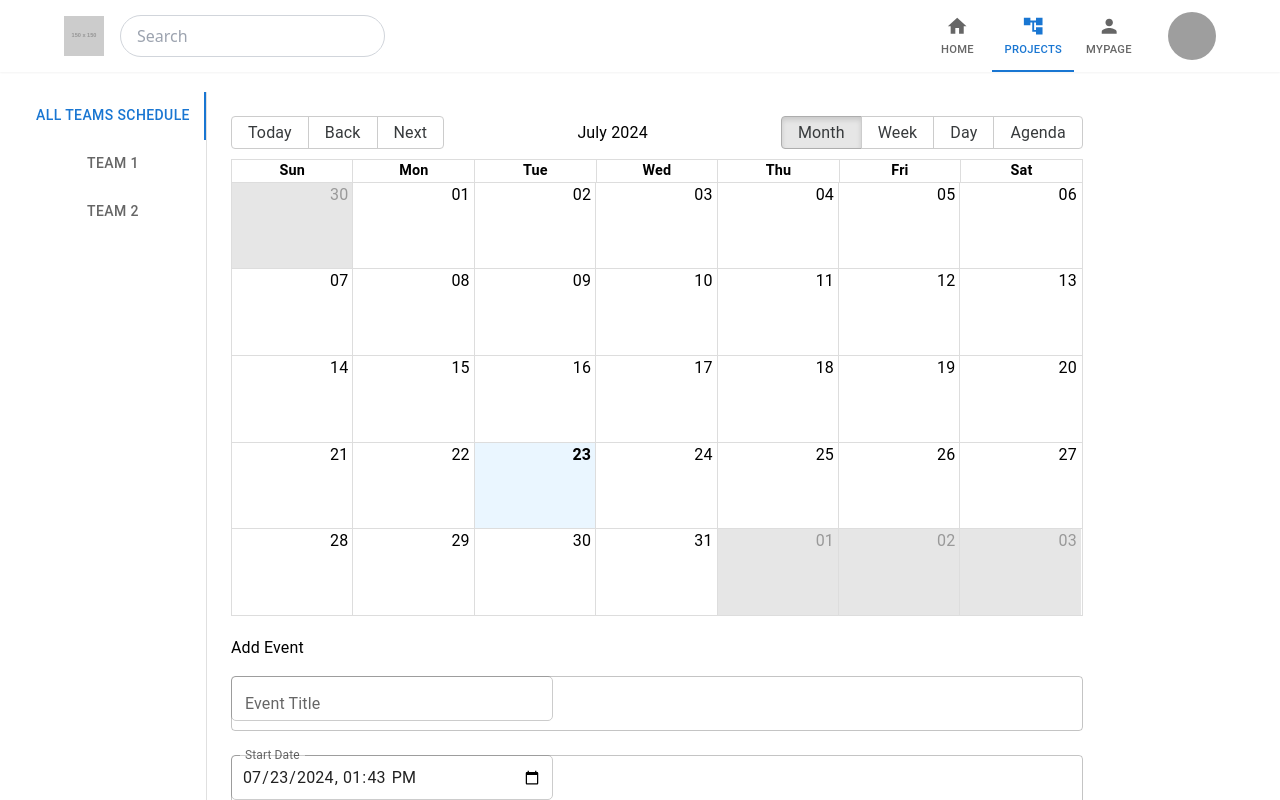
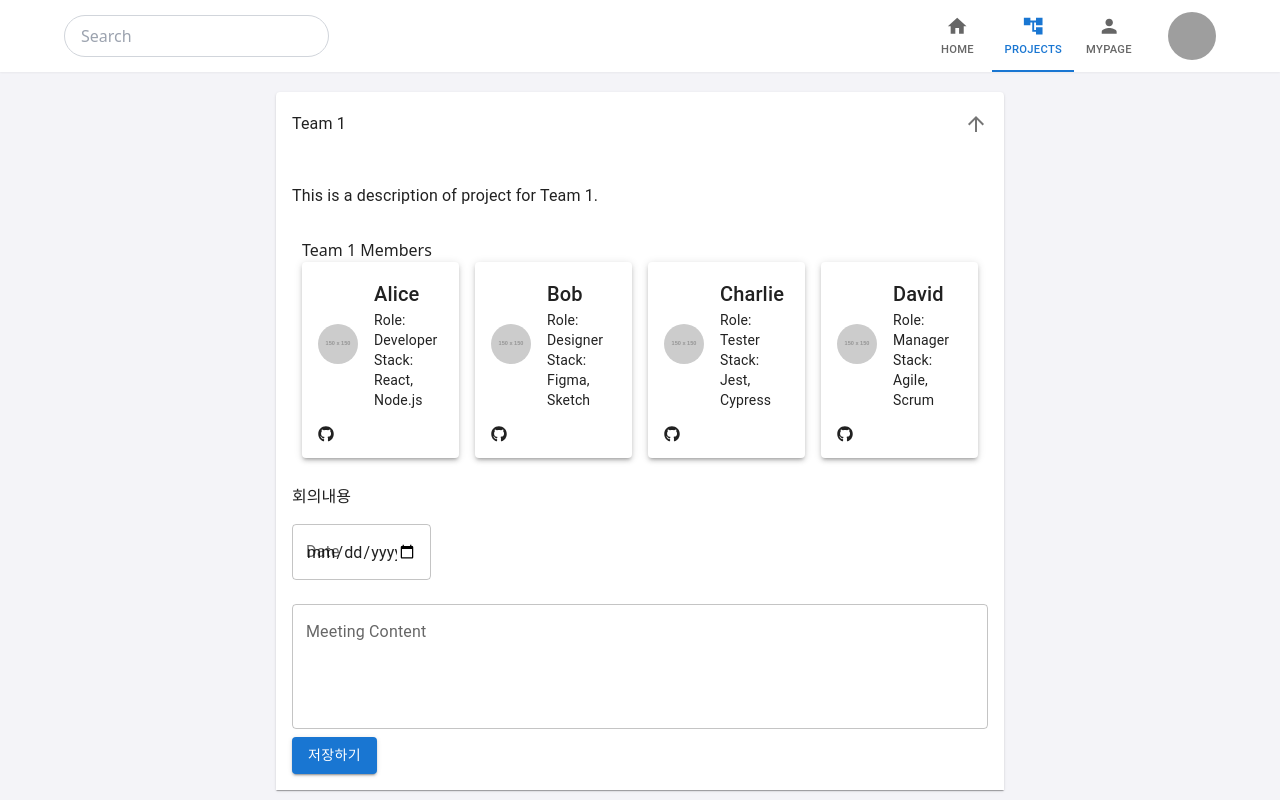
Before and after one commit to GDSC-LIV/LIV-FE, a React (Vite) app: page /Project in a window 1280 px wide. Shown: the top 800 px of the page. Built offline with nearby package versions, Linux system fonts and the light colour scheme; grey boxes are pictures that could not be loaded.

Commit message:
[feat] UI 퍼블리싱

```diff
--- a/package.json
+++ b/package.json
@@ -20,6 +20,7 @@
     "@types/moment": "^2.13.0",
     "@types/react-big-calendar": "^1.8.9",
     "autoprefixer": "^10.4.19",
+    "axios": "^1.7.2",
     "date-fns": "^3.6.0",
     "dayjs": "^1.11.11",
     "moment": "^2.30.1",
--- a/src/components/Header.tsx
+++ b/src/components/Header.tsx
@@ -37,12 +37,12 @@ const Header: React.FC<HeaderProps> = ({ value, onChange }) => {
     <header className="w-full bg-white shadow-sm z-50 relative">
       <div className="max-w-6xl mx-auto flex items-center justify-between relative">
         <div className="flex items-center space-x-4">
-          <img
+          {/* <img
             src="https://via.placeholder.com/150?text=LIV"
             alt="LIV Logo"
             className="w-10 h-10 cursor-pointer"
             onClick={() => navigate('/')}
-          />
+          /> */}
           <input
             type="text"
             placeholder="Search"
--- a/src/components/home/PostModal.tsx
+++ b/src/components/home/PostModal.tsx
@@ -59,7 +59,7 @@ const PostModal: React.FC<PostModalProps> = ({ onClose }) => {
         transform: "translate(-50%, -50%)",
       }}
     >
-      <h2 className="text-2xl font-semibold mb-4">프로젝트 모집</h2>
+      <h2 className="text-2xl font-semibold mb-4">Start a Post</h2>
 
       {step === 1 && (
         <>
@@ -78,7 +78,7 @@ const PostModal: React.FC<PostModalProps> = ({ onClose }) => {
             <MenuItem value="스터디 모집">스터디 모집</MenuItem>
           </TextField>
           <TextField
-            label="프로젝트 주제"
+            label="주제"
             variant="outlined"
             fullWidth
             value={topic}
--- a/src/pages/ProjectPage.css
+++ b/src/pages/ProjectPage.css
@@ -1,121 +1,38 @@
-.header {
-    width: 100%;
-    background-color: white;
-    box-shadow: 0 1px 3px rgba(0, 0, 0, 0.1);
-    z-index: 50;
-    position: relative;
-  }
 
-  .container {
-    max-width: 1200px;
-    margin: 0 auto;
-    display: flex;
-    justify-content: space-between;
-    align-items: center;
-    padding: 10px 20px;
-  }
-
-  .logo-search {
-    display: flex;
-    align-items: center;
-  }
-
-  .logo {
-    width: 40px;
-    height: 40px;
-    margin-right: 20px;
-  }
-
-  .search-input {
-    border: 1px solid #ccc;
-    border-radius: 20px;
-    padding: 5px 15px;
-  }
-
-  .nav-profile {
-    display: flex;
-    align-items: center;
-  }
-
-  .profile-pic {
-    width: 40px;
-    height: 40px;
-    border-radius: 50%;
-    cursor: pointer;
-    margin-left: 20px;
-  }
 
 .project-page {
   padding: 20px;
-  }
-
-  .content {
-    display: flex;
-  }
-
-  .calendar-section {
-    flex: 0.5;
-    margin-right: 20px;
+  background-color: #f4f4f8;
 }
 
 .team-section {
-    flex: 0.5;
-  }
-
-  .add-event-form, .add-member-form {
+  padding: 10px;
   margin-top: 20px;
 }
 
-  .add-event-form input, .add-member-form input {
-    display: block;
-    margin-bottom: 10px;
+.memo-section {
   padding: 10px;
-    width: 100%;
-    max-width: 300px;
-    border: 1px solid #ccc;
-    border-radius: 5px;
+  margin-top: 20px;
 }
 
-  .add-event-form button, .add-member-form button {
-    padding: 10px 20px;
+.add-member-button {
+  margin-top: 10px;
+}
+
+.MuiAccordion-root {
+  margin-bottom: 10px;
+}
+
+.project-description {
+  margin: 20px 0;
+}
+
+/* Improved button styles
+button, .MuiButton-root {
   background-color: #007bff;
   color: white;
-    border: none;
-    border-radius: 5px;
-    cursor: pointer;
 }
 
-  .add-event-form button:hover, .add-member-form button:hover {
+button:hover, .MuiButton-root:hover {
   background-color: #0056b3;
-  }
-
-  .team-section ul {
-    list-style-type: none;
-    padding: 0;
-  }
-
-  .team-section li {
-    display: flex;
-    align-items: center;
-    justify-content: space-between;
-    background-color: #f9f9f9;
-    padding: 10px;
-    margin-bottom: 10px;
-    border-radius: 5px;
-  }
-
-  .team-section li p {
-    margin: 0;
-  }
-
-  .team-section li a {
-    color: #333;
-    margin-right: 10px;
-  }
-
-  .team-section li button {
-    background: none;
-    border: none;
-    color: #e74c3c;
-    cursor: pointer;
-  }
+} */
--- a/src/pages/projectPage.tsx
+++ b/src/pages/projectPage.tsx
@@ -1,12 +1,7 @@
 import React, { useState } from 'react';
-import { Calendar, momentLocalizer } from 'react-big-calendar';
-import moment from 'moment';
-import 'react-big-calendar/lib/css/react-big-calendar.css';
-import { FaGithub, FaTrashAlt, FaPlus } from 'react-icons/fa';
+import { FaGithub, FaTrashAlt } from 'react-icons/fa';
 import Header from '../components/Header';
 import './ProjectPage.css';
-import Tabs from '@mui/material/Tabs';
-import Tab from '@mui/material/Tab';
 import Typography from '@mui/material/Typography';
 import Box from '@mui/material/Box';
 import Grid from '@mui/material/Grid';
@@ -14,12 +9,11 @@ import Paper from '@mui/material/Paper';
 import Avatar from '@mui/material/Avatar';
 import TextField from '@mui/material/TextField';
 import Button from '@mui/material/Button';
-import Dialog from '@mui/material/Dialog';
-import DialogActions from '@mui/material/DialogActions';
-import DialogContent from '@mui/material/DialogContent';
-import DialogTitle from '@mui/material/DialogTitle';
-
-const localizer = momentLocalizer(moment);
+import Accordion from '@mui/material/Accordion';
+import AccordionSummary from '@mui/material/AccordionSummary';
+import AccordionDetails from '@mui/material/AccordionDetails';
+import ArrowDownwardIcon from '@mui/icons-material/ArrowDownward';
+import ArrowDropDownIcon from '@mui/icons-material/ArrowDropDown';
 
 type TeamMember = {
   id: number;
@@ -30,83 +24,98 @@ type TeamMember = {
   photo: string;
 };
 
-type Event = {
-  title: string;
-  start: Date;
-  end: Date;
+type ProjectData = {
   teamId: number;
+  description: string;
 };
 
-interface TabPanelProps {
-  children?: React.ReactNode;
-  index: number;
-  value: number;
-}
-
-const TabPanel: React.FC<TabPanelProps> = (props) => {
-  const { children, value, index, ...other } = props;
-
-  return (
-    <div
-      role="tabpanel"
-      hidden={value !== index}
-      id={`vertical-tabpanel-${index}`}
-      aria-labelledby={`vertical-tab-${index}`}
-      {...other}
-    >
-      {value === index && (
-        <Box sx={{ p: 3 }}>
-          <Typography>{children}</Typography>
-        </Box>
-      )}
-    </div>
-  );
+type MeetingRecord = {
+  date: string;
+  content: string;
 };
 
-const a11yProps = (index: number) => ({
-  id: `vertical-tab-${index}`,
-  'aria-controls': `vertical-tabpanel-${index}`,
-});
-
 const ProjectPage: React.FC = () => {
-  const [value, setValue] = useState(0);
-  const [events, setEvents] = useState<Event[]>([]);
   const [teamMembers, setTeamMembers] = useState<TeamMember[]>([
     { id: 1, name: 'Alice', role: 'Developer', stack: 'React, Node.js', github: 'https://github.com/alice', photo: 'https://via.placeholder.com/150' },
     { id: 2, name: 'Bob', role: 'Designer', stack: 'Figma, Sketch', github: 'https://github.com/bob', photo: 'https://via.placeholder.com/150' },
+    { id: 3, name: 'Charlie', role: 'Tester', stack: 'Jest, Cypress', github: 'https://github.com/charlie', photo: 'https://via.placeholder.com/150' },
+    { id: 4, name: 'David', role: 'Manager', stack: 'Agile, Scrum', github: 'https://github.com/david', photo: 'https://via.placeholder.com/150' },
   ]);
 
-  const [teamNames, setTeamNames] = useState({ 1: 'Team 1', 2: 'Team 2' });
-  const [newEvent, setNewEvent] = useState<Event>({ title: '', start: new Date(), end: new Date(), teamId: 0 });
-  const [memos, setMemos] = useState<{ [key: number]: string }>({ 1: '', 2: '' });
-  const [isTeamLeader, setIsTeamLeader] = useState(true); // 팀장 여부 설정
-  const [openAddMemberDialog, setOpenAddMemberDialog] = useState(false);
-  const [newMember, setNewMember] = useState<TeamMember>({ id: 0, name: '', role: '', stack: '', github: '', photo: '' });
+  const [teamNames] = useState({ 1: 'Team 1', 2: 'Team 2' });
+  const [projectData] = useState<ProjectData[]>([
+    { teamId: 1, description: 'This is a description of project for Team 1.' },
+    { teamId: 2, description: 'This is a description of project for Team 2.' },
+  ]);
 
-  const handleAddEvent = (teamId: number) => {
-    setEvents([...events, { ...newEvent, teamId }]);
-    setNewEvent({ title: '', start: new Date(), end: new Date(), teamId: 0 });
+  const [meetingRecords, setMeetingRecords] = useState<{ [key: number]: MeetingRecord[] }>({
+    1: [],
+    2: [],
+  });
+
+  const [newMeeting, setNewMeeting] = useState<{ [key: number]: MeetingRecord }>({
+    1: { date: '', content: '' },
+    2: { date: '', content: '' },
+  });
+
+  const [memos, setMemos] = useState<{ [key: number]: string }>({
+    1: '',
+    2: '',
+  });
+
+  const handleMeetingChange = (teamId: number, field: string, value: string) => {
+    setNewMeeting({
+      ...newMeeting,
+      [teamId]: { ...newMeeting[teamId], [field]: value },
+    });
+  };
+
+  const handleSaveMeeting = (teamId: number) => {
+    setMeetingRecords({
+      ...meetingRecords,
+      [teamId]: [...meetingRecords[teamId], newMeeting[teamId]].sort((a, b) => (a.date > b.date ? 1 : -1)),
+    });
+    setNewMeeting({ ...newMeeting, [teamId]: { date: '', content: '' } });
   };
 
   const handleRemoveMember = (id: number) => {
     setTeamMembers(teamMembers.filter((member) => member.id !== id));
   };
 
-  const handleChange = (event: React.SyntheticEvent, newValue: number) => {
-    setValue(newValue);
+  const handleMemoChange = (teamId: number, value: string) => {
+    setMemos({ ...memos, [teamId]: value });
   };
 
-  const handleTeamNameChange = (teamId: number, name: string) => {
-    setTeamNames({ ...teamNames, [teamId]: name });
+  const handleSaveMemo = (teamId: number) => {
+    alert(`Memo saved for Team ${teamId}`);
   };
 
-  const handleMemoChange = (teamId: number, memo: string) => {
-    setMemos({ ...memos, [teamId]: memo });
-  };
-
-  const renderTeamMembers = (teamId: number) => {
-    return teamMembers.map((member) => (
-      <Paper key={member.id} elevation={3} sx={{ p: 2, mb: 2 }}>
+  return (
+    <div style={{ backgroundColor: '#f4f4f8', minHeight: '100vh' }}>
+      <Header value={1} onChange={() => {}} />
+      <div className="project-page">
+        <Box sx={{ flexGrow: 1, display: 'flex', flexDirection: 'column', paddingRight: 32, paddingLeft: 32 }}>
+          {Object.entries(teamNames).map(([id, name], index) => (
+            <Accordion key={id} defaultExpanded={index === 0}>
+              <AccordionSummary
+                expandIcon={<ArrowDownwardIcon />}
+                aria-controls={`panel${id}-content`}
+                id={`panel${id}-header`}
+              >
+                <Typography>{name}</Typography>
+              </AccordionSummary>
+              <AccordionDetails style={{ backgroundColor: 'white' }}>
+                <div className="project-description">
+                  <Typography variant="body1">
+                    {projectData.find((project) => project.teamId === Number(id))?.description}
+                  </Typography>
+                </div>
+                <div className="team-section">
+                  <h2>{name} Members</h2>
+                  <Grid container spacing={2}>
+                    {teamMembers.map((member) => (
+                      <Grid item xs={12} sm={6} md={3} key={member.id}>
+                        <Paper elevation={3} sx={{ p: 2, mb: 2 }}>
                           <Grid container spacing={2} alignItems="center">
                             <Grid item>
                               <Avatar src={member.photo} alt={member.name} />
@@ -115,218 +124,63 @@ const ProjectPage: React.FC = () => {
                               <Typography variant="h6">{member.name}</Typography>
                               <Typography variant="body2">Role: {member.role}</Typography>
                               <Typography variant="body2">Stack: {member.stack}</Typography>
+
+                            </Grid>
+                            <Grid item>
                             <a href={member.github} target="_blank" rel="noopener noreferrer">
                                 <FaGithub />
                               </a>
                             </Grid>
-          {isTeamLeader && (
-            <Grid item>
-              <button onClick={() => handleRemoveMember(member.id)} style={{ border: 'none', background: 'none', cursor: 'pointer' }}>
-                <FaTrashAlt />
-              </button>
-            </Grid>
-          )}
                           </Grid>
                         </Paper>
-    ));
-  };
-
-  const renderAddEventForm = (teamId: number) => (
-    <div className="add-event-form">
-      <h3>Add Event</h3>
+                      </Grid>
+                    ))}
+                  </Grid>
+                </div>
+                <div className="meeting-section">
+                  <h3>회의내용</h3>
+                  {meetingRecords[Number(id)].map((record, index) => (
+                    <Accordion key={index}>
+                      <AccordionSummary
+                        expandIcon={<ArrowDropDownIcon />}
+                        aria-controls={`panel${id}-content-${index}`}
+                        id={`panel${id}-header-${index}`}
+                      >
+                        <Typography variant="body2">{record.date}</Typography>
+                      </AccordionSummary>
+                      <AccordionDetails style={{ backgroundColor: 'white' }}>
+                        <Typography variant="body1">{record.content}</Typography>
+                      </AccordionDetails>
+                    </Accordion>
+                  ))}
                   <TextField
   fullWidth
-        label="Event Title"
-        value={newEvent.title}
-        onChange={(e) => setNewEvent({ ...newEvent, title: e.target.value })}
+  label="Date"
+  type="date"
+  value={newMeeting[Number(id)].date}
+  onChange={(e) => handleMeetingChange(Number(id), 'date', e.target.value)}
+  margin="normal"
+  sx={{ width: '20%' }} // Adjust width as needed
+/>
+
+                  <TextField
+                    fullWidth
+                    label="Meeting Content"
+                    multiline
+                    rows={4}
+                    value={newMeeting[Number(id)].content}
+                    onChange={(e) => handleMeetingChange(Number(id), 'content', e.target.value)}
                     margin="normal"
                   />
-      <TextField
-        fullWidth
-        label="Start Date"
-        type="datetime-local"
-        value={moment(newEvent.start).format('YYYY-MM-DDTHH:mm')}
-        onChange={(e) => setNewEvent({ ...newEvent, start: new Date(e.target.value) })}
-        margin="normal"
-        InputLabelProps={{ shrink: true }}
-      />
-      <TextField
-        fullWidth
-        label="End Date"
-        type="datetime-local"
-        value={moment(newEvent.end).format('YYYY-MM-DDTHH:mm')}
-        onChange={(e) => setNewEvent({ ...newEvent, end: new Date(e.target.value) })}
-        margin="normal"
-        InputLabelProps={{ shrink: true }}
-      />
-      <Button variant="contained" color="primary" onClick={() => handleAddEvent(teamId)} sx={{ mt: 2 }}>
-        Add Event
+                  <Button variant="contained" color="primary" onClick={() => handleSaveMeeting(Number(id))}>
+                    저장하기
                   </Button>
                 </div>
-  );
-
-  const renderMemo = (teamId: number) => (
-    <div className="memo-section">
-      <h3>Team Memo</h3>
-      <TextField
-        fullWidth
-        label="Memo"
-        multiline
-        rows={4}
-        value={memos[teamId]}
-        onChange={(e) => handleMemoChange(teamId, e.target.value)}
-        margin="normal"
-      />
-    </div>
-  );
-
-  const handleOpenAddMemberDialog = () => {
-    setOpenAddMemberDialog(true);
-  };
-
-  const handleCloseAddMemberDialog = () => {
-    setOpenAddMemberDialog(false);
-  };
-
-  const handleAddNewMember = () => {
-    setTeamMembers([...teamMembers, { ...newMember, id: teamMembers.length + 1 }]);
-    handleCloseAddMemberDialog();
-  };
-
-  return (
-    <div>
-      <Header value={1} onChange={() => {}} />
-      <div className="project-page">
-        <Box sx={{ flexGrow: 1, bgcolor: 'background.paper', display: 'flex' }}>
-          <Tabs
-            orientation="vertical"
-            variant="scrollable"
-            value={value}
-            onChange={handleChange}
-            aria-label="Vertical tabs example"
-            sx={{ borderRight: 1, borderColor: 'divider' }}
-          >
-            <Tab label="All Teams Schedule" {...a11yProps(0)} />
-            <Tab label={teamNames[1]} {...a11yProps(1)} />
-            <Tab label={teamNames[2]} {...a11yProps(2)} />
-          </Tabs>
-          <TabPanel value={value} index={0}>
-            <div className="calendar-section">
-              <Calendar
-                localizer={localizer}
-                events={events}
-                startAccessor="start"
-                endAccessor="end"
-                style={{ height: 500 }}
-              />
-              {renderAddEventForm(0)}
-            </div>
-          </TabPanel>
-          <TabPanel value={value} index={1}>
-          <TextField
-              fullWidth
-              label="Team Name"
-              value={teamNames[1]}
-              onChange={(e) => handleTeamNameChange(1, e.target.value)}
-              margin="normal"
-            />
-            <div className="calendar-section">
-              <Calendar
-                localizer={localizer}
-                events={events.filter(event => event.teamId === 1)}
-                startAccessor="start"
-                endAccessor="end"
-                style={{ height: 500 }}
-              />
-              {renderAddEventForm(1)}
-              <div className="team-section">
-                <h2>{teamNames[1]} Members</h2>
-                {renderTeamMembers(1)}
-                {isTeamLeader && (
-                  <Button variant="outlined" startIcon={<FaPlus />} onClick={handleOpenAddMemberDialog}>
-                    Add Member
-                  </Button>
-                )}
-              </div>
-              {renderMemo(1)}
-            </div>
-          </TabPanel>
-          <TabPanel value={value} index={2}>
-            <TextField
-              fullWidth
-              label="Team Name"
-              value={teamNames[2]}
-              onChange={(e) => handleTeamNameChange(2, e.target.value)}
-              margin="normal"
-            />
-            <div className="calendar-section">
-            <Calendar
-  localizer={localizer}
-  events={events.filter(event => event.teamId === 2)}
-  startAccessor="start"
-  endAccessor="end"
-  style={{ height: 500 }}
-/>
-
-              {renderAddEventForm(2)}
-              <div className="team-section">
-                <h2>{teamNames[2]} Members</h2>
-                {renderTeamMembers(2)}
-                {isTeamLeader && (
-                  <Button variant="outlined" startIcon={<FaPlus />} onClick={handleOpenAddMemberDialog}>
-                    Add Member
-                  </Button>
-                )}
-              </div>
-              {renderMemo(2)}
-            </div>
-          </TabPanel>
+              </AccordionDetails>
+            </Accordion>
+          ))}
         </Box>
       </div>
-
-      {/* Add Member Dialog */}
-      <Dialog open={openAddMemberDialog} onClose={handleCloseAddMemberDialog}>
-        <DialogTitle>Add a New Team Member</DialogTitle>
-        <DialogContent>
-          <TextField
-            autoFocus
-            margin="normal"
-            label="Name"
-            type="text"
-            fullWidth
-            value={newMember.name}
-            onChange={(e) => setNewMember({ ...newMember, name: e.target.value })}
-          />
-          <TextField
-            margin="normal"
-            label="Role"
-            type="text"
-            fullWidth
-            value={newMember.role}
-            onChange={(e) => setNewMember({ ...newMember, role: e.target.value })}
-          />
-          <TextField
-            margin="normal"
-            label="Stack"
-            type="text"
-            fullWidth
-            value={newMember.stack}
-            onChange={(e) => setNewMember({ ...newMember, stack: e.target.value })}
-          />
-          <TextField
-            margin="normal"
-            label="GitHub URL"
-            type="url"
-            fullWidth
-            value={newMember.github}
-            onChange={(e) => setNewMember({ ...newMember, github: e.target.value })}
-          />
-        </DialogContent>
-        <DialogActions>
-          <Button onClick={handleCloseAddMemberDialog}>Cancel</Button>
-          <Button onClick={handleAddNewMember} color="primary">Add Member</Button>
-        </DialogActions>
-      </Dialog>
     </div>
   );
 };
```
Also changed, not shown: src/components/home/MainContent.tsx (+49 -1 lines), src/components/home/Sidebar.tsx (+47 -9 lines), src/pages/mypage.tsx (+22 -1 lines), 1 other file (tests, documents, lock files or other folders). Lines whose indentation alone changed are shown as unchanged.
